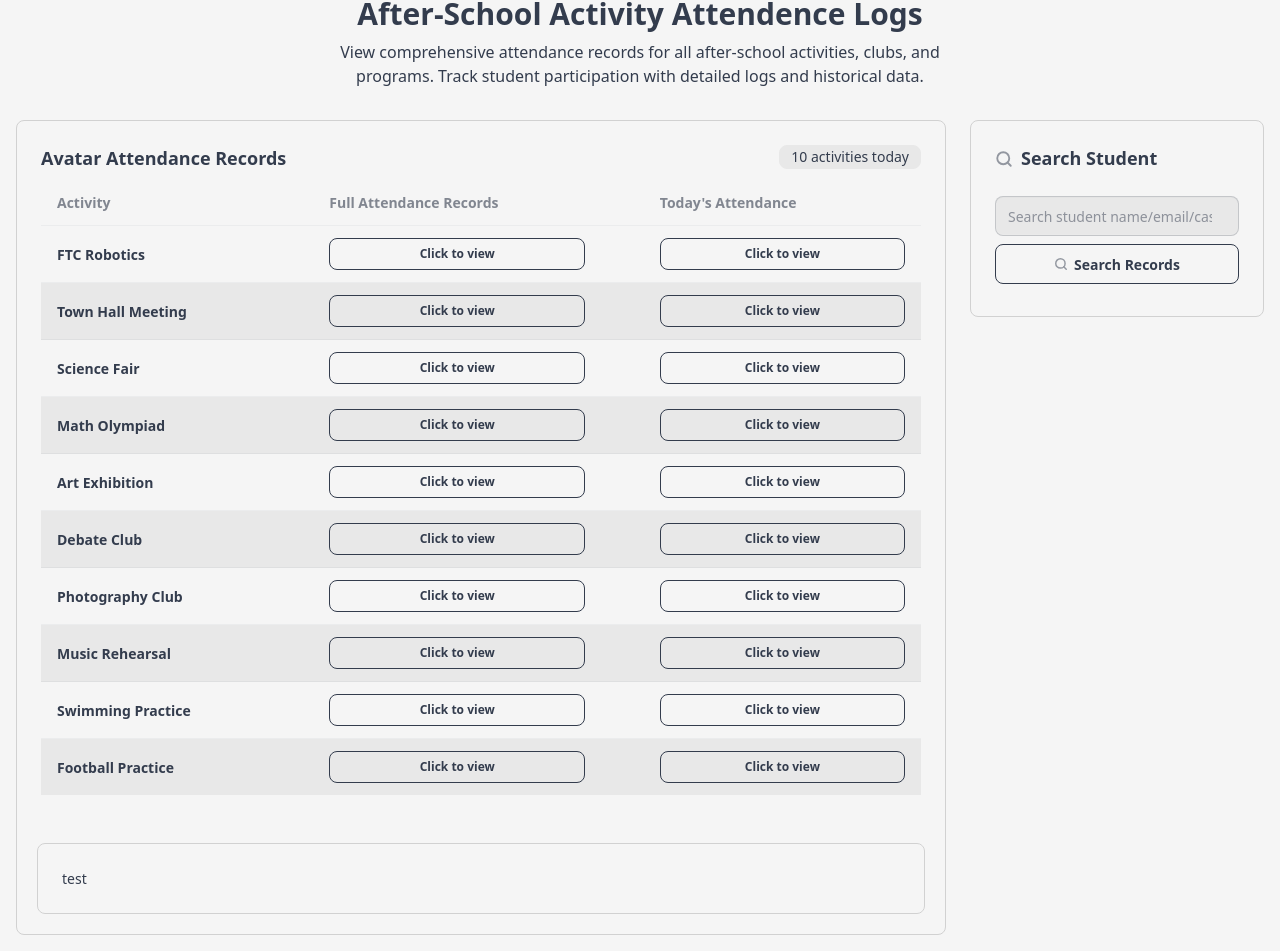
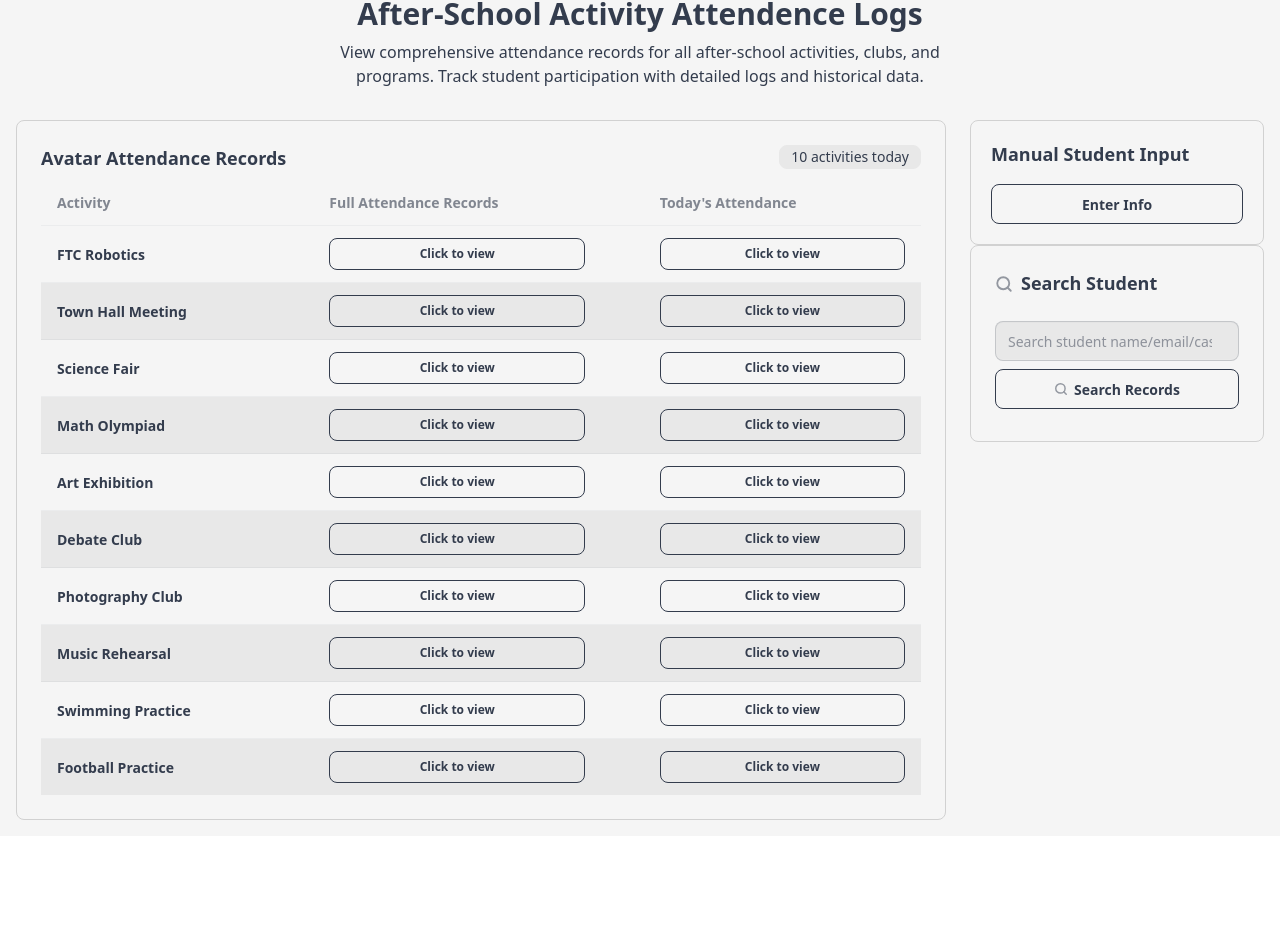
Before and after one commit to sitechtimes/nfc-afterschool, a Nuxt app in the folder frontend/: page / in a window 1280 px wide. Shown: the part 52-1003 px from the top of the page. After the commit the page ends 888 px from the top, so only its background shows below. Built offline with nearby package versions, Linux system fonts and the light colour scheme.

Commit message:
Outline
Moved it

```diff
--- a/frontend/app/pages/index.vue
+++ b/frontend/app/pages/index.vue
@@ -55,19 +55,24 @@
               </tbody>
             </table>
           </div>
-          <div class="p-5 col-span-1"> <!-- Add in manual upload fot student  -->
-              <div class=" card card-md">
-                <div class="card-body grid grid-cols-1 md:grid-cols-3 gap-6">
-
-                    <p>test</p>
-
-                </div>
-
-              </div>
-          </div>
         </div>
       </div>
       <div class="col-span-1">
+
+
+        <!-- Adding it in here -->
+         <div class="space-y-6 card card-md p-5">
+          <h1 class="card-title mb-4">Manual Student Input</h1>
+          <!-- Add button, when clicked pops up a box to enter all fields needed, Activity Date Student Name Student Email, No need for cassID -->
+           <button class="btn btn-outline btn-block"
+           @click="StudentManualInput()">
+            Enter Info
+           </button>
+         </div>
+
+
+
+
         <div class="space-y-6 card card-md">
         <div class="card-body">
             <h2 class="card-title mb-4">
@@ -153,6 +158,10 @@ const activities = [
   "Football Practice",
 ];
 
+function StudentManualInput(){
+  console.log("Test")
+}
+
 function handleModal(searchString: string, searchType: string) {
   //console.log(searchString, searchType);
   if (searchType === "student" && searchString === "") {
```
